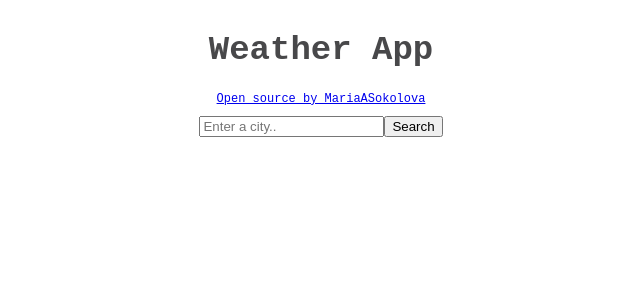
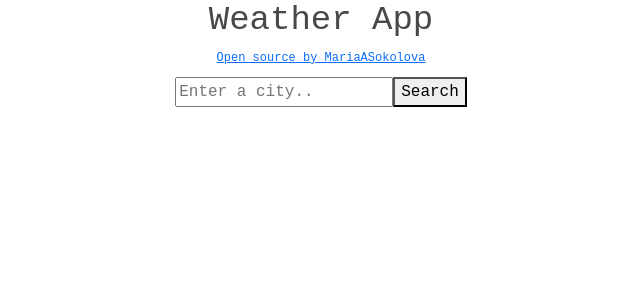
Before and after one commit to MariaASokolova/reactapp, a React (Create React App) app: page / in a window 1280 px wide. Shown: the top 300 px of the page, without its empty margins (319-959 px from the left). Built offline with nearby package versions, Linux system fonts and the light colour scheme.

Commit message:
Added bootstrap

```diff
--- a/package.json
+++ b/package.json
@@ -7,6 +7,7 @@
     "@testing-library/react": "^13.1.1",
     "@testing-library/user-event": "^13.5.0",
     "axios": "^0.26.1",
+    "bootstrap": "^5.1.3",
     "react": "^18.0.0",
     "react-dom": "^18.0.0",
     "react-scripts": "5.0.1",
--- a/src/App.js
+++ b/src/App.js
@@ -3,6 +3,7 @@ import "./App.css";
 function App() {
   return (
     <div className="App">
+      <div className="container">
         <header className="App-header">
           <h1>Weather App</h1>
           <a
@@ -13,6 +14,7 @@ function App() {
           </a>
         </header>
       </div>
+    </div>
   );
 }
 
--- a/src/index.js
+++ b/src/index.js
@@ -1,5 +1,6 @@
 import React from "react";
 import ReactDOM from "react-dom/client";
+import "bootstrap/dist/css/bootstrap.css";
 //import "./styles.css";
 import App from "./App";
 import SearchForm from "./SearchForm";
```
Also changed, not shown: 1 other file (tests, documents, lock files or other folders). Lines whose indentation alone changed are shown as unchanged.
